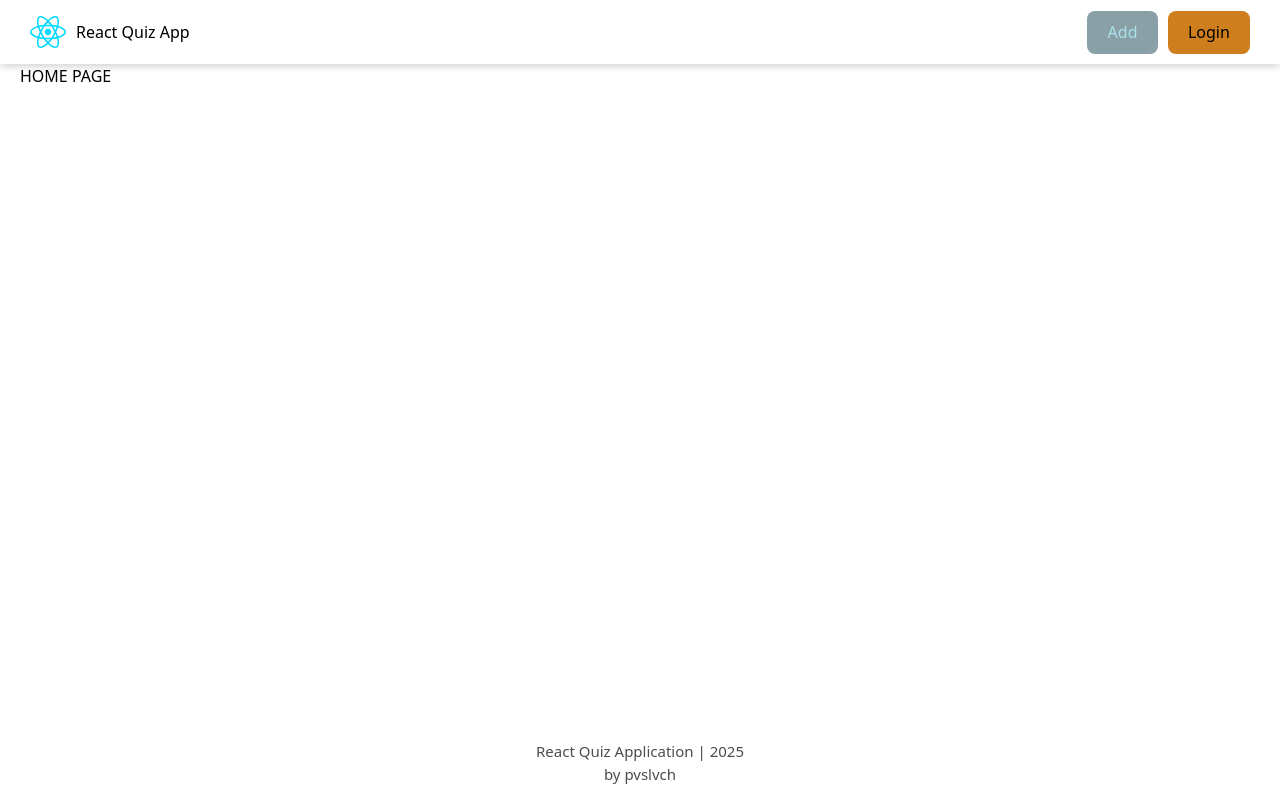
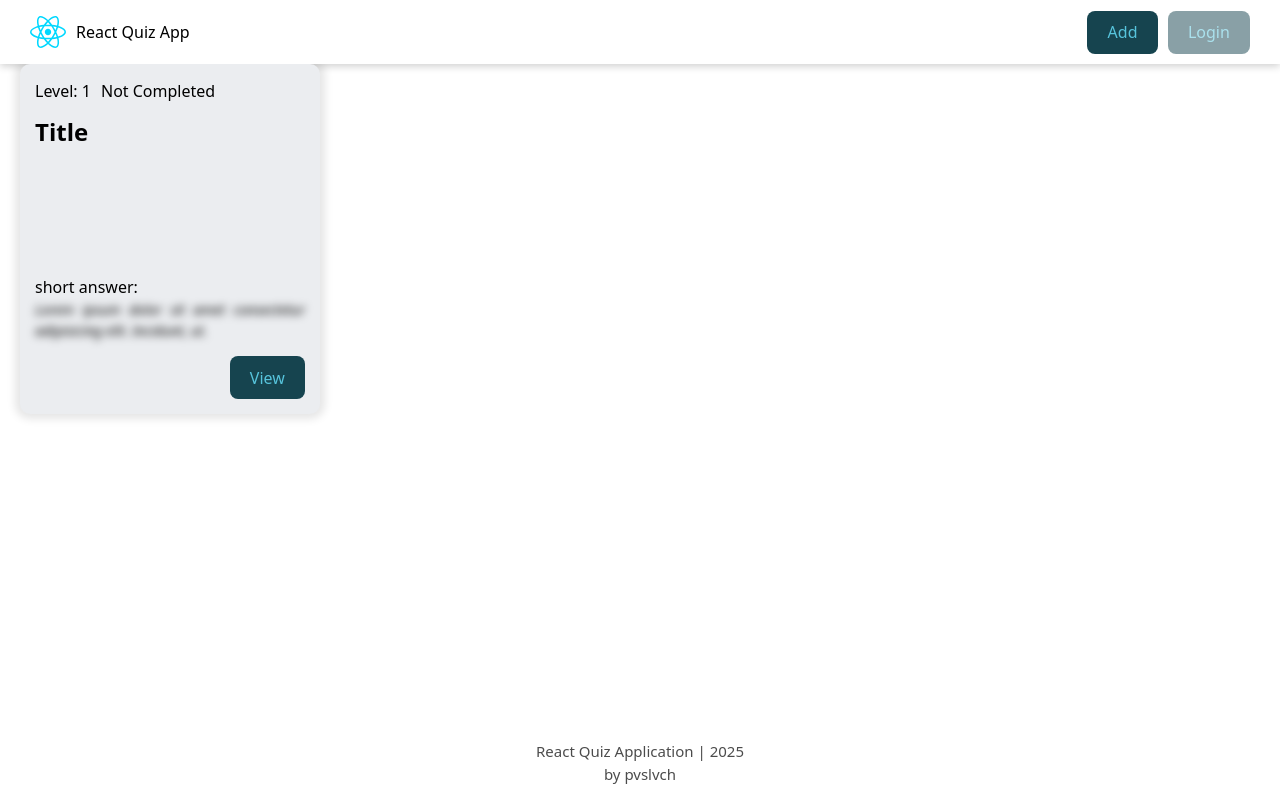
Before and after one commit to palinavasilevich/react-app-course, a React (Vite) app: page / in a window 1280 px wide. Built offline with nearby package versions, Linux system fonts and the light colour scheme.

Commit message:
feat: implement the "QuestionCard" component

```diff
--- a/src/App.jsx
+++ b/src/App.jsx
@@ -1,12 +1,13 @@
 import { BrowserRouter, Route, Routes } from "react-router-dom";
 import { MainLayout } from "./components/MainLayout";
+import { HomePage } from "./pages/HomePage";
 
 function App() {
   return (
     <BrowserRouter>
       <Routes>
         <Route element={<MainLayout />}>
-          <Route path="/" element={<div>HOME PAGE</div>} />
+          <Route path="/" element={<HomePage />} />
           <Route path="/forbidden" element={<div>FORBIDDEN PAGE</div>} />
           <Route path="/addquestion" element={<div>ADD QUESTION PAGE</div>} />
         </Route>
--- a/src/components/Header/Header.jsx
+++ b/src/components/Header/Header.jsx
@@ -1,18 +1,21 @@
 import { Button } from "../Button";
 import ReactLogo from "../../assets/react.svg";
 
+import { useNavigate } from "react-router-dom";
 import cls from "./Header.module.css";
 
 export const Header = () => {
+  const navigate = useNavigate();
+
   return (
     <header className={cls.header}>
-      <p>
+      <p onClick={() => navigate("/")}>
         <img src={ReactLogo} alt="React Logo" />
         <span>React Quiz App</span>
       </p>
       <div className={cls.headerButtonsContainer}>
-        <Button isDisabled>Add</Button>
-        <Button isActive>Login</Button>
+        <Button onClick={() => navigate("/addquestion")}>Add</Button>
+        <Button isDisabled>Login</Button>
       </div>
     </header>
   );
--- /dev/null
+++ b/src/components/QuestionCard/QuestionCard.jsx
@@ -0,0 +1,22 @@
+import { Button } from "../Button";
+
+import cls from "./QuestionCard.module.css";
+
+export const QuestionCard = () => {
+  return (
+    <div className={cls.card}>
+      <div className={cls.cardLabels}>
+        <div>Level: 1</div>
+        <div>Not Completed</div>
+      </div>
+      <h5 className={cls.cardTitle}>Title</h5>
+      <div className={cls.cardAnswers}>
+        <span>short answer: </span>
+        <p className={cls.cardAnswer}>
+          Lorem ipsum dolor sit amet consectetur adipisicing elit. Incidunt, ut.
+        </p>
+      </div>
+      <Button onClick={() => {}}>View</Button>
+    </div>
+  );
+};
--- /dev/null
+++ b/src/components/QuestionCard/QuestionCard.module.css
@@ -0,0 +1,45 @@
+.card {
+  width: 300px;
+  height: 350px;
+  padding: 15px;
+  display: flex;
+  flex-direction: column;
+  justify-content: flex-start;
+  align-items: flex-start;
+  gap: 15px;
+  border-radius: 10px;
+  background-color: var(--card-bg-color);
+  color: var(--text-color);
+  box-shadow: 0 0 8px 5px rgba(0, 0, 0, 0.1);
+
+  button {
+    align-self: flex-end;
+  }
+}
+
+.cardLabels {
+  display: flex;
+  gap: 10px;
+}
+
+.cardTitle {
+  font-size: 24px;
+  line-height: 28px;
+}
+
+.cardAnswers {
+  margin-top: auto;
+}
+
+.cardAnswer {
+  font-size: 14px;
+  filter: blur(4px);
+  font-style: italic;
+  text-align: justify;
+  cursor: pointer;
+  transition: filter 0.8s ease-in-out;
+}
+
+.cardAnswer:hover {
+  filter: none;
+}
--- /dev/null
+++ b/src/components/QuestionCard/index.jsx
@@ -0,0 +1 @@
+export { QuestionCard } from "./QuestionCard";
--- a/src/index.css
+++ b/src/index.css
@@ -4,6 +4,8 @@
 
   --btn-bg-color: #383b3f;
   --btn-text-color: #fff;
+
+  --card-bg-color: #343a46;
 
   font-family: system-ui, Avenir, Helvetica, Arial, sans-serif;
   line-height: 1.5;
@@ -41,6 +43,8 @@
 
     --btn-bg-color: #16444f;
     --btn-text-color: #57c4dc;
+
+    --card-bg-color: #ebedf0;
   }
 }
 
@@ -51,5 +55,7 @@
 
     --btn-bg-color: #383b3f;
     --btn-text-color: #fff;
+
+    --card-bg-color: #343a46;
   }
 }
--- /dev/null
+++ b/src/pages/HomePage/HomePage.jsx
@@ -0,0 +1,11 @@
+import { QuestionCard } from "../../components/QuestionCard";
+
+// import cls from "./HomePage.module.css";
+
+export const HomePage = () => {
+  return (
+    <div>
+      <QuestionCard />
+    </div>
+  );
+};
--- /dev/null
+++ b/src/pages/HomePage/index.jsx
@@ -0,0 +1 @@
+export { HomePage } from "./HomePage";
```
Also changed, not shown: src/pages/HomePage/HomePage.module.css (added).
